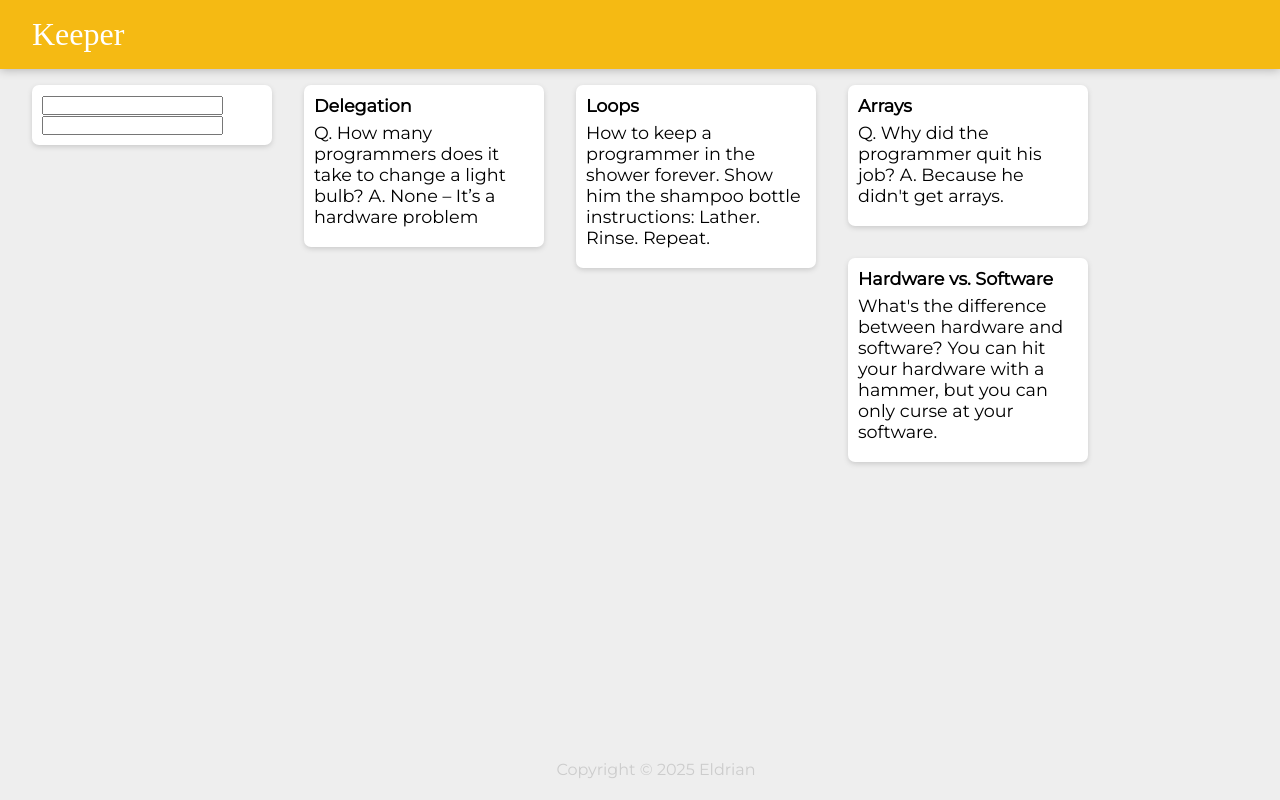
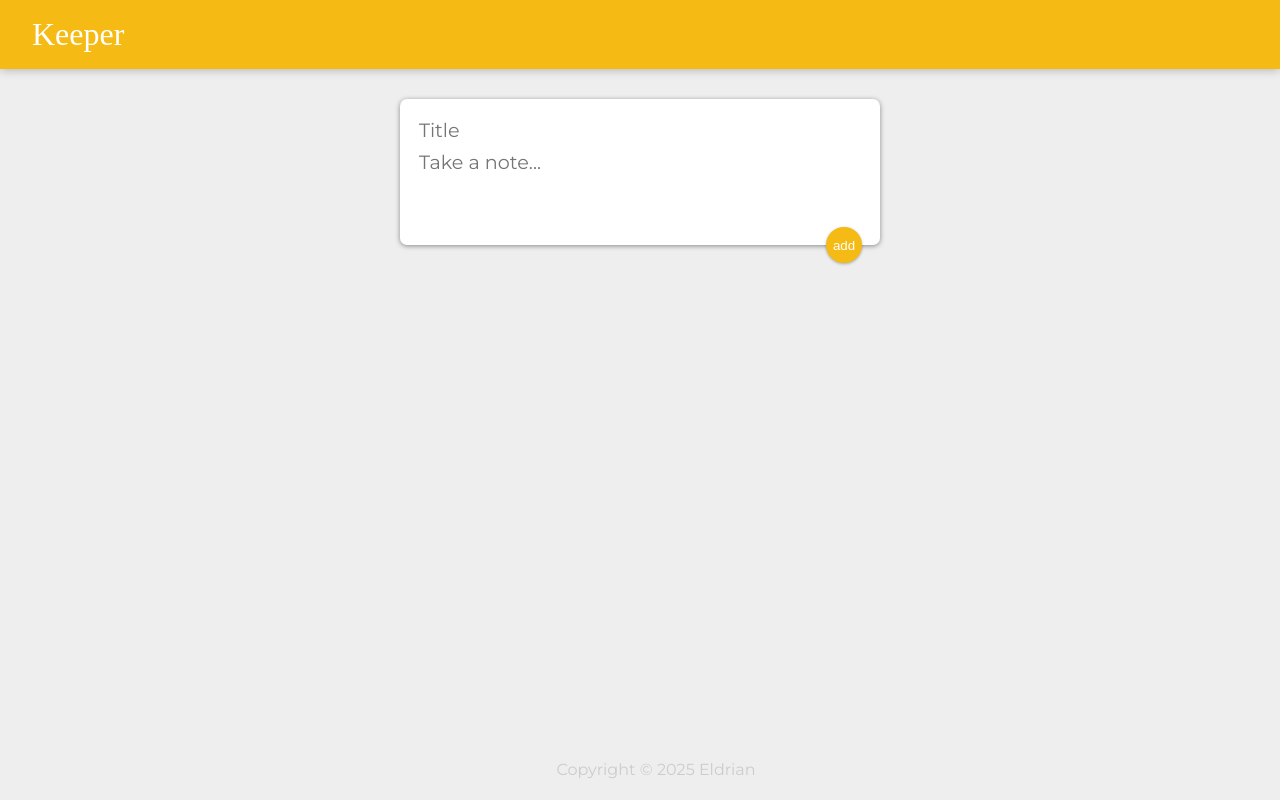
Before and after one commit to eldrianayera/Udemy-React, a React (Vite) app in the folder keeper-app/: page / in a window 1280 px wide. Built offline with nearby package versions, Linux system fonts and the light colour scheme; a web font is replaced by a local one.

Commit message:
keeper-app : complete add mechanism

```diff
--- a/keeper-app/public/styles.css
+++ b/keeper-app/public/styles.css
@@ -48,9 +48,56 @@ footer p {
   font-size: 1.1em;
   margin-bottom: 6px;
 }
+
 .note p {
   font-size: 1.1em;
   margin-bottom: 10px;
   white-space: pre-wrap;
   word-wrap: break-word;
 }
+
+.note button {
+  position: relative;
+  float: right;
+  margin-right: 10px;
+  color: #f5ba13;
+  border: none;
+  width: 36px;
+  height: 36px;
+  cursor: pointer;
+  outline: none;
+}
+
+form {
+  position: relative;
+  width: 480px;
+  margin: 30px auto 20px auto;
+  background: #fff;
+  padding: 15px;
+  border-radius: 7px;
+  box-shadow: 0 1px 5px rgb(138, 137, 137);
+}
+form input,
+form textarea {
+  width: 100%;
+  border: none;
+  padding: 4px;
+  outline: none;
+  font-size: 1.2em;
+  font-family: inherit;
+  resize: none;
+}
+form button {
+  position: absolute;
+  right: 18px;
+  bottom: -18px;
+  background: #f5ba13;
+  color: #fff;
+  border: none;
+  border-radius: 50%;
+  width: 36px;
+  height: 36px;
+  box-shadow: 0 1px 3px rgba(0, 0, 0, 0.3);
+  cursor: pointer;
+  outline: none;
+}
--- a/keeper-app/src/components/App.jsx
+++ b/keeper-app/src/components/App.jsx
@@ -1,26 +1,30 @@
-import React from "react";
+import React, { useState } from "react";
 import Header from "./Header";
 import Footer from "./Footer";
 import Note from "./Note";
 import Form from "./Form";
-import notes from "../notes"
-
+import notes from "../notes";
 
 function App() {
+  const [contentArray, setContentArray] = useState([]);
+
+  function addItem(inputText) {
+    setContentArray((prevArray) => {
+      return [...prevArray, inputText];
+    });
+    console.log(contentArray);
+  }
+
   return (
     <div>
       <Header />
-      <Form />
-      {notes.map(notes => (
-        <Note
-        key={notes.key}
-        title={notes.title}
-        content={notes.content}  />
-        ))}
+      <Form onAdd={addItem} />
+      {contentArray.map((item) => (
+        <Note key={item.key} title={item.title} content={item.content} />
+      ))}
       <Footer />
     </div>
   );
 }
 
-
 export default App;
--- a/keeper-app/src/components/Form.jsx
+++ b/keeper-app/src/components/Form.jsx
@@ -1,11 +1,54 @@
-import React from "react";
+import React, { useState } from "react";
 
-function form() {
+// ADD KEY FOR EACH CHILD
+// BUILD DELETE FUNCTION AND BUTTON
+
+function form(props) {
+  const [inputText, setInputText] = useState({
+    title: "",
+    content: "",
+  });
+
+  function updateInputText(event) {
+    const { name, value } = event.target;
+
+    setInputText((prevArray) => {
+      return {
+        ...prevArray,
+        [name]: value,
+      };
+    });
+  }
+
   return (
-    <div className="note">
-      <input type="text" />
-      <input type="text" />
-    </div>
+    <form>
+      <input
+        onChange={updateInputText}
+        name="title"
+        placeholder="Title"
+        type="text"
+        value={inputText.title}
+      />
+      <textarea
+        onChange={updateInputText}
+        name="content"
+        placeholder="Take a note..."
+        rows="3"
+        value={inputText.content}
+      />
+      <button
+        onClick={() => {
+          event.preventDefault();
+          props.onAdd(inputText);
+          setInputText({
+            title: "",
+            content: "",
+          });
+        }}
+      >
+        add
+      </button>
+    </form>
   );
 }
 
```
